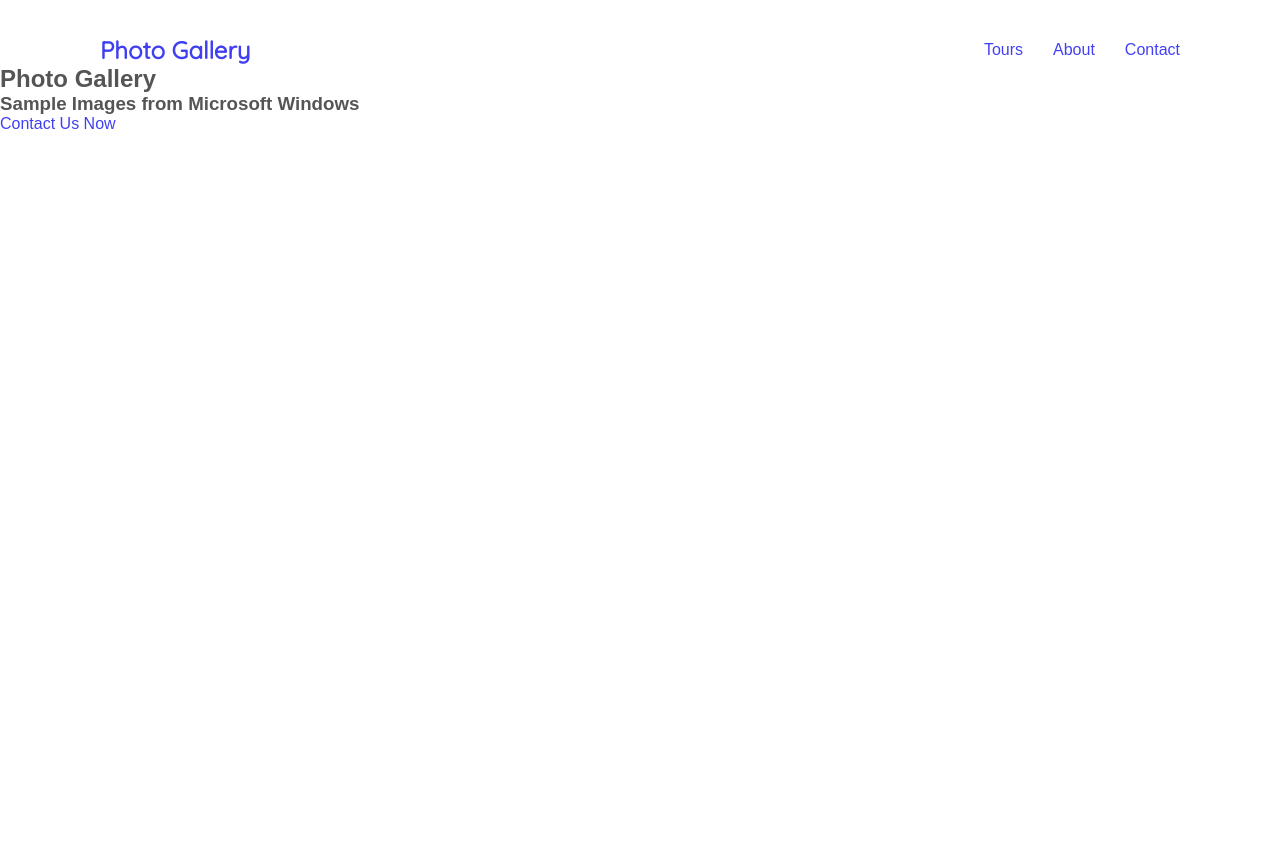
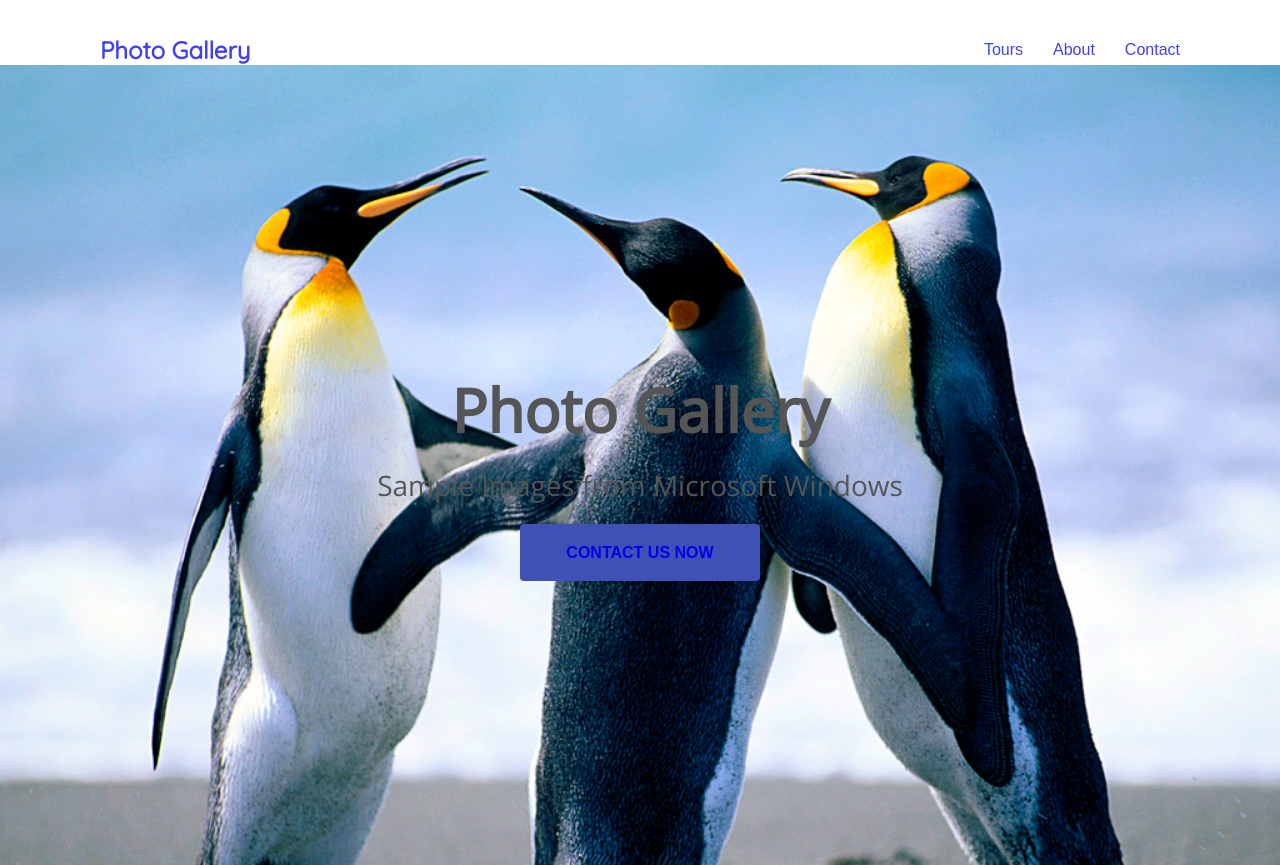
Before and after one commit to TechSnazzy/company-site, a plain HTML site: page index.html in a window 1280 px wide. Before the commit the page ends 800 px from the top, so only its background shows below. Drawn offline with nearby package versions, Linux system fonts and the light colour scheme.

Commit message:
Created background image and section

```diff
--- a/assets/css/styles.css
+++ b/assets/css/styles.css
@@ -22,6 +22,22 @@ a {
 
 a:hover {
   opacity: 1;
+}
+
+a.btn {
+  border-radius: 4px;
+  text-transform: uppercase;
+  font-weight: bold;
+  text-align: center;
+  background-color: #3f51b5;
+  opacity: 1;
+}
+
+section {
+  display: flex;
+  flex-direction: column;
+  align-items: center;
+  padding: 100px 80px;
 }
 
 /* Header Styles */
@@ -53,3 +69,37 @@ header nav {
 header nav li {
   margin: 0 15px;
 }
+
+/* Hero Styles */
+
+.hero {
+  position: relative;
+  justify-content: center;
+  text-align: center;
+  min-height: 100vh;
+}
+
+.hero .background-image {
+  position: absolute;
+  top: 0;
+  left: 0;
+  width: 100%;
+  height: 100%;
+  background-size: cover;
+  z-index: -1;
+  background-color: #80a3db;
+}
+
+.hero h1 {
+  font: bold 60px 'Open Sans', sans-serif;
+  margin-bottom: 15px;
+}
+
+.hero h3 {
+  font: normal 28px 'Open Sans', sans-serif;
+  margin-bottom: 40px;
+}
+
+.hero a.btn {
+  padding: 20px 46px;
+}
```
Also changed, not shown: index.html (+1 -1 lines).
